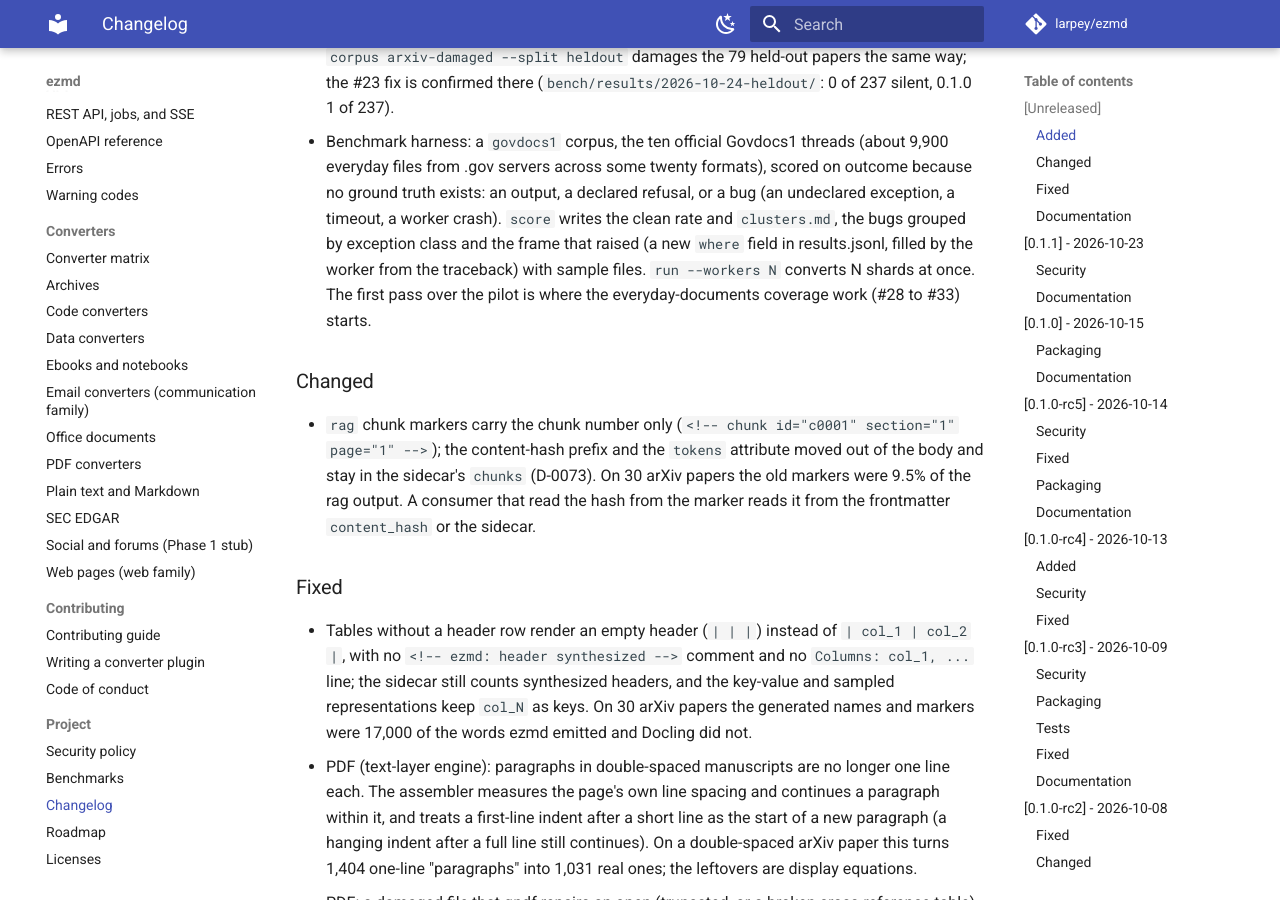
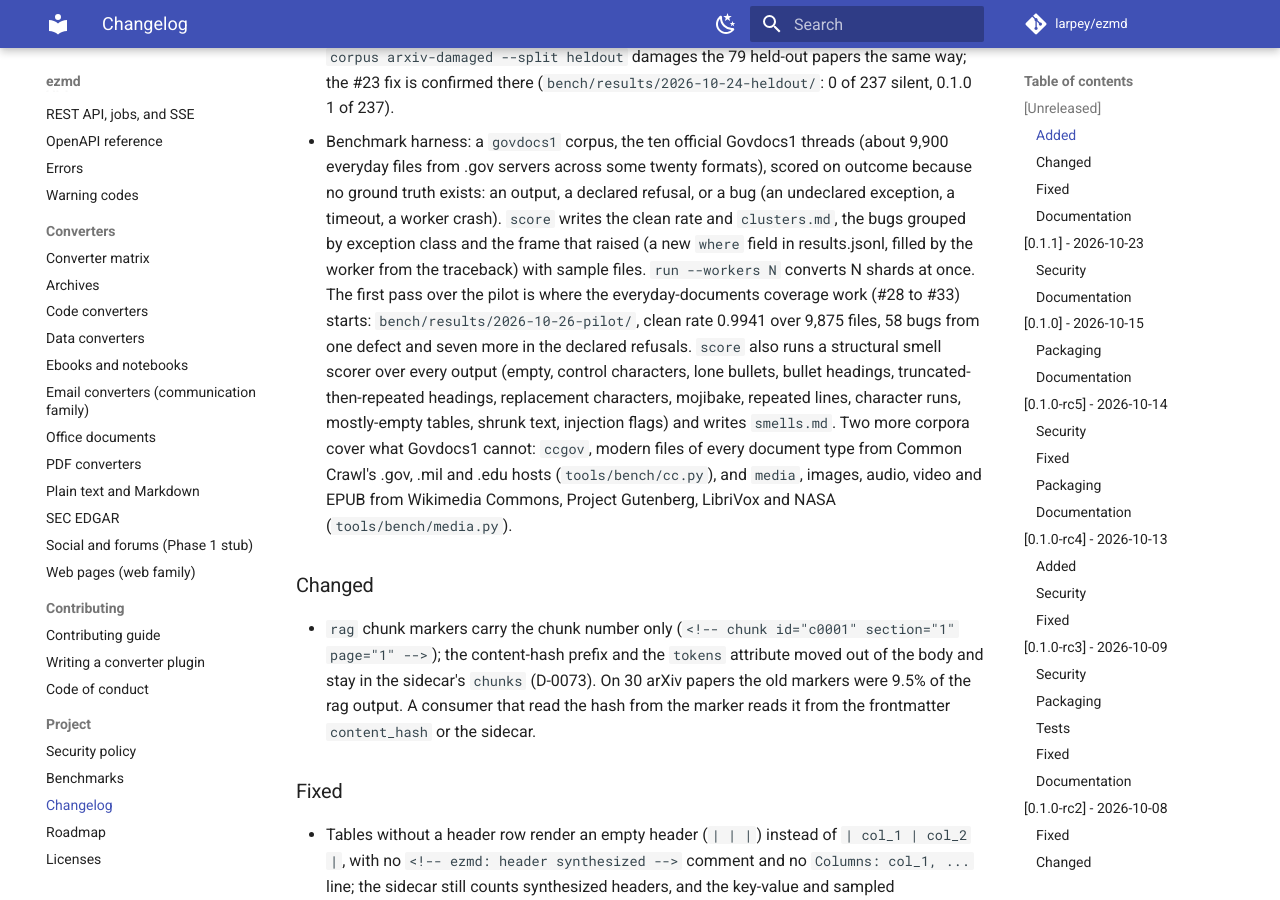
Before and after one commit to larpey/ezmd, an MkDocs documentation site: the page built from docs/changelog.md, in a window 1280 px wide and 900 px high, scrolled down 682 px. Built offline with MkDocs 1.6.1 and Material for MkDocs 9.7.7, drawn with Linux system fonts in a browser that asks for light colours; comment, search, counter and statistics services are not loaded.

Commit message:
docs(bench): smell scorer, ccgov and media corpora in the README, CORPORA and CHANGELOG; smell skips the Markdown parse on huge outputs

```diff
--- a/CHANGELOG.md
+++ b/CHANGELOG.md
@@ -23,7 +23,14 @@ All notable changes are generated from Conventional Commits. This project uses s
   declared refusal, or a bug (an undeclared exception, a timeout, a worker crash). `score` writes the clean rate
   and `clusters.md`, the bugs grouped by exception class and the frame that raised (a new `where` field in
   results.jsonl, filled by the worker from the traceback) with sample files. `run --workers N` converts N shards
-  at once. The first pass over the pilot is where the everyday-documents coverage work (#28 to #33) starts.
+  at once. The first pass over the pilot is where the everyday-documents coverage work (#28 to #33) starts:
+  `bench/results/2026-10-26-pilot/`, clean rate 0.9941 over 9,875 files, 58 bugs from one defect and seven
+  more in the declared refusals. `score` also runs a structural smell scorer over every output (empty, control
+  characters, lone bullets, bullet headings, truncated-then-repeated headings, replacement characters,
+  mojibake, repeated lines, character runs, mostly-empty tables, shrunk text, injection flags) and writes
+  `smells.md`. Two more corpora cover what Govdocs1 cannot: `ccgov`, modern files of every document type from
+  Common Crawl's .gov, .mil and .edu hosts (`tools/bench/cc.py`), and `media`, images, audio, video and EPUB
+  from Wikimedia Commons, Project Gutenberg, LibriVox and NASA (`tools/bench/media.py`).
 
 ### Changed
 - `rag` chunk markers carry the chunk number only (`<!-- chunk id="c0001" section="1" page="1" -->`); the
```
Also changed, not shown: bench/CORPORA.md (+2 -0 lines), tools/bench/README.md (+23 -0 lines), 1 other file.
